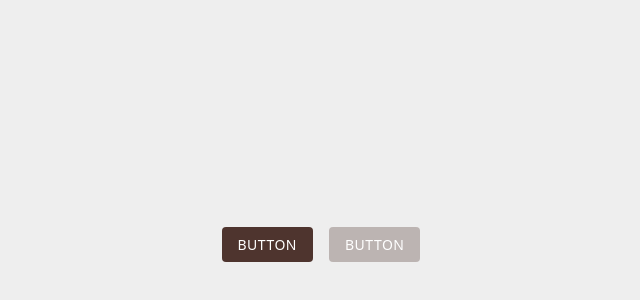
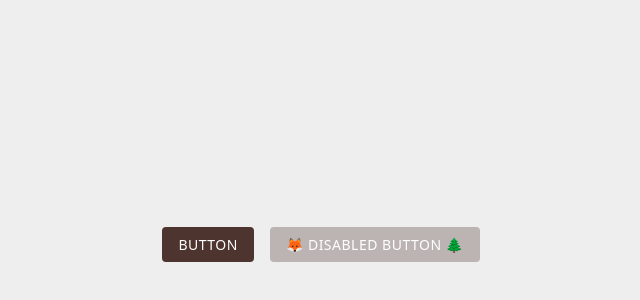
Before and after one commit to tzynwang/react-button, a React (Create React App) app: page / in a window 1280 px wide. Shown: the part 156-456 px from the top of the page, without its empty margins (319-959 px from the left). Built offline with nearby package versions, Linux system fonts and the light colour scheme.

Commit message:
[feat] components/App add emoji to Button

```diff
--- a/src/components/App/index.tsx
+++ b/src/components/App/index.tsx
@@ -17,8 +17,12 @@ function App(): React.ReactElement {
         })
       )}
     >
-      <Button label="normal button" />
-      <Button label="disabled button" disabled />
+      <Button />
+      <Button disabled>
+        <span>🦊</span>
+        disabled button
+        <span>🌲</span>
+      </Button>
     </div>
   );
 }
```
